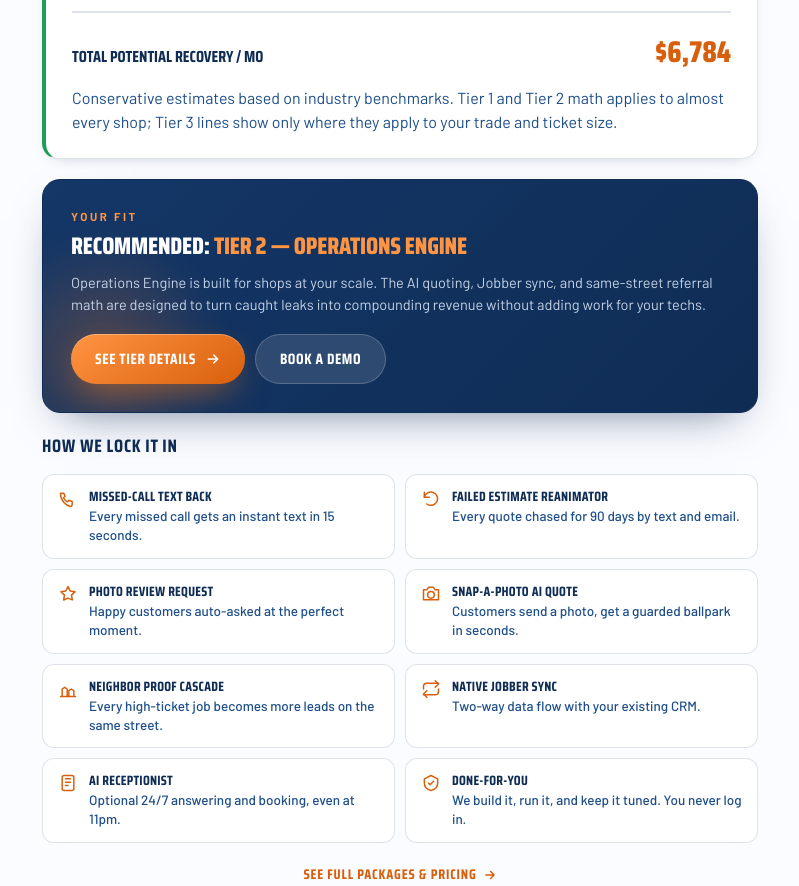
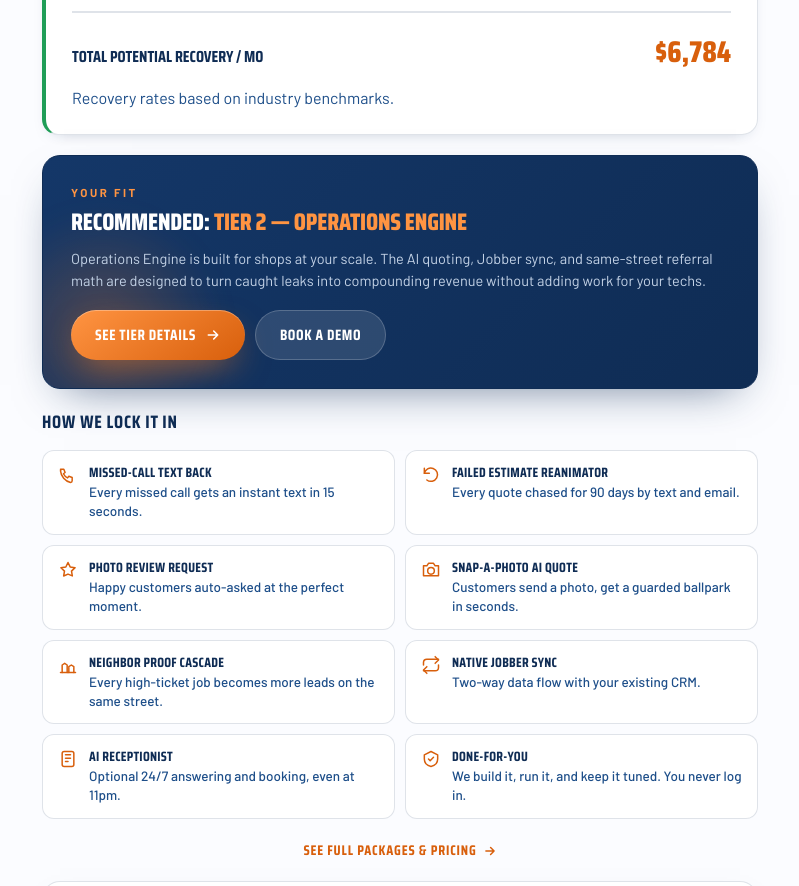
Before and after one commit to deetro5/lockincall-site, a plain HTML site: page lockincall-leadloss-survey.html in a window 1280 px wide. Shown: the part 2038-2924 px from the top of the page, without its empty margins (240-1039 px from the left). Drawn offline with Linux system fonts and the light colour scheme.

Commit message:
Shorten recovery-card disclaimer to 'Recovery rates based on industry benchmarks.'

```diff
--- a/lockincall-leadloss-survey.html
+++ b/lockincall-leadloss-survey.html
@@ -246,7 +246,7 @@
     </div>
 
     <div class="net"><span class="t">Total potential recovery / mo</span><span class="amt" id="recTotal">$0</span></div>
-    <p class="hint" style="margin-top:12px;margin-bottom:0">Conservative estimates based on industry benchmarks. Tier 1 and Tier 2 math applies to almost every shop; Tier 3 lines show only where they apply to your trade and ticket size.</p>
+    <p class="hint" style="margin-top:12px;margin-bottom:0">Recovery rates based on industry benchmarks.</p>
   </div>
 
   <div class="recommend">
```
